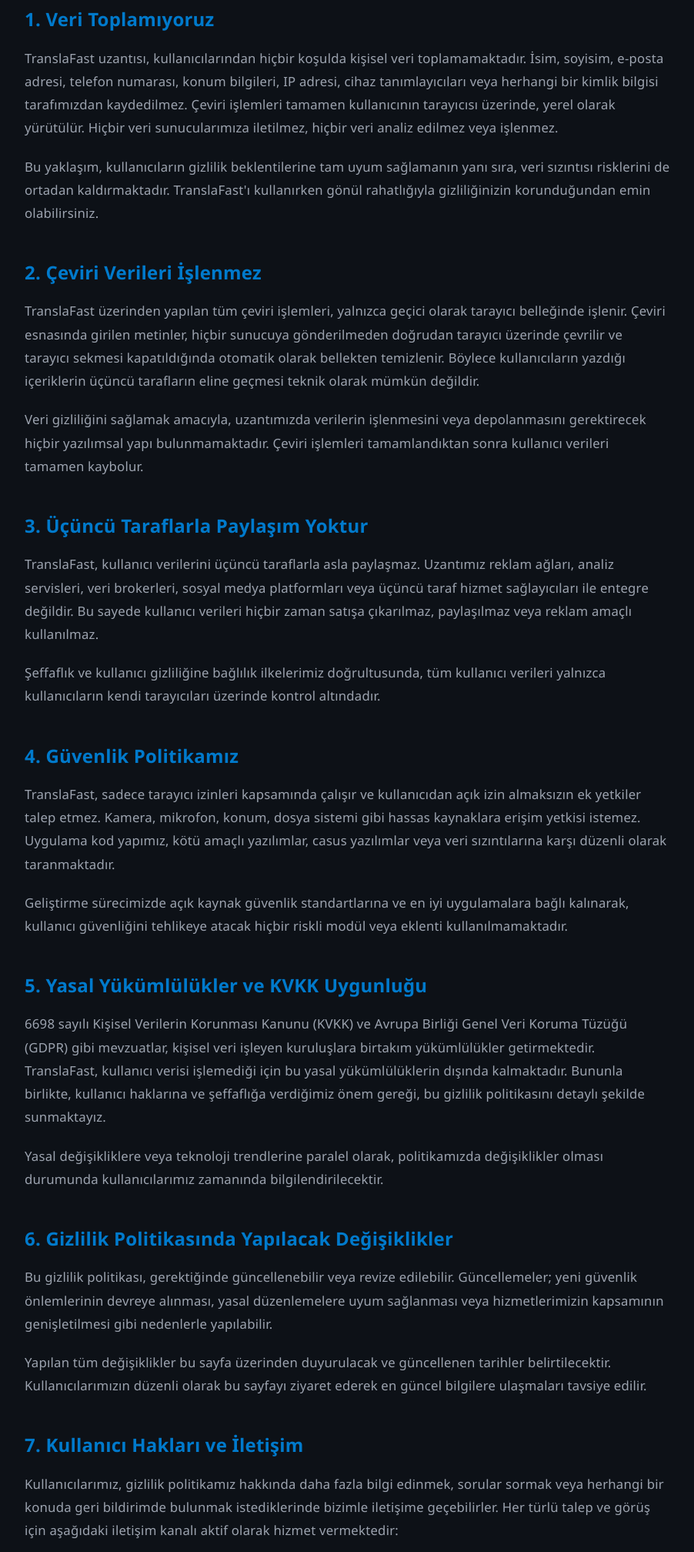
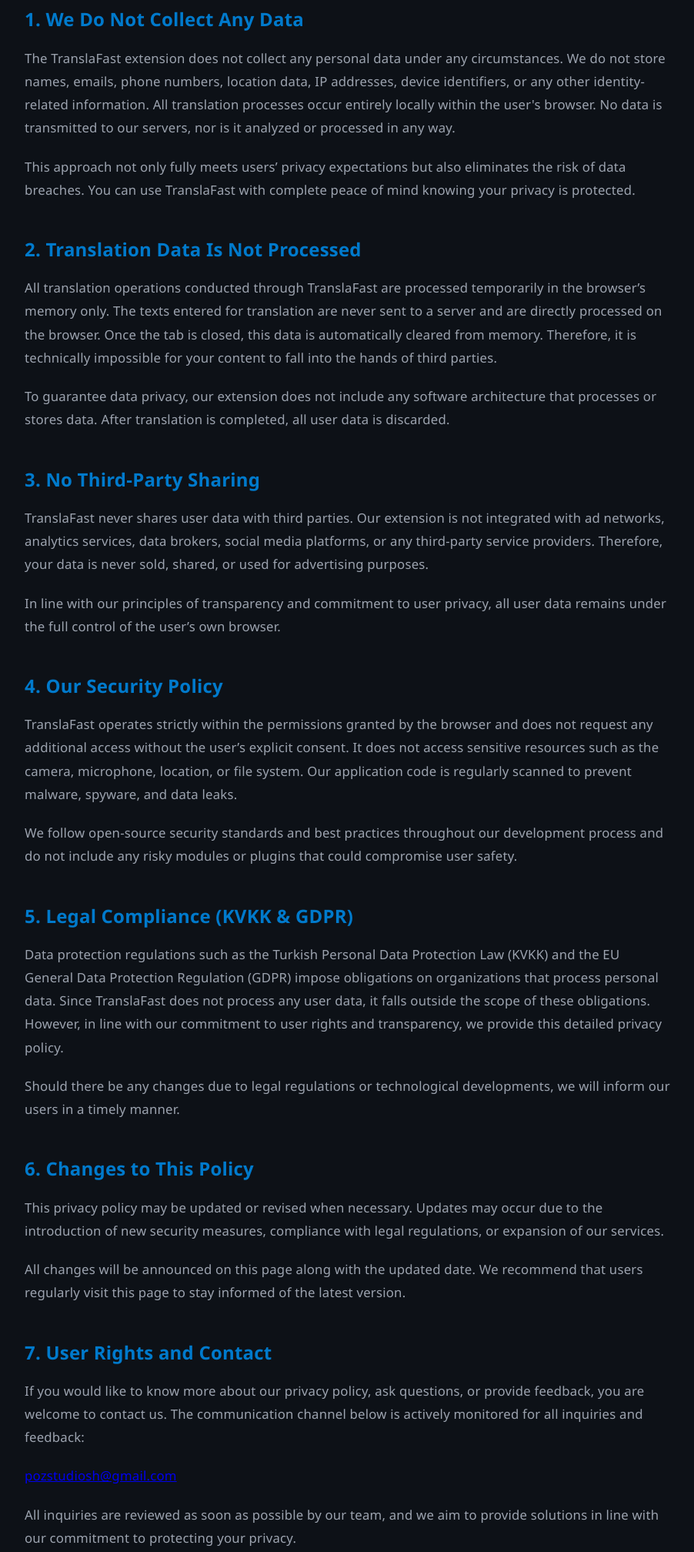
Before and after one commit to pozstudiox/translafast-website, a website: page privacy.html in a window 1280 px wide. Shown: the part 323-2339 px from the top of the page at 77% size, without its empty margins (188-1090 px from the left). Drawn offline with Linux system fonts and the light colour scheme.

Commit message:
Update privacy.html

```diff
--- a/privacy.html
+++ b/privacy.html
@@ -1,9 +1,9 @@
 <!DOCTYPE html>
-<html lang="tr">
+<html lang="en">
 <head>
   <meta charset="UTF-8" />
   <meta name="viewport" content="width=device-width, initial-scale=1.0"/>
-  <title>Gizlilik Politikası | TranslaFast</title>
+  <title>Privacy Policy | TranslaFast</title>
   <link rel="stylesheet" href="style.css" />
   <style>
     body {
@@ -96,47 +96,47 @@
         <span class="logo-text">TranslaFast</span>
       </a>
       <div class="navbar-right">
-        Gizlilik Politikası
+        Privacy Policy
       </div>
     </div>
   </nav>
 
   <!-- CONTENT -->
   <div class="privacy-container">
-    <p>TranslaFast olarak, kullanıcılarımızın kişisel gizliliğini ve veri güvenliğini en üst düzeyde koruma ilkesine bağlıyız. Bu gizlilik politikası, uzantımızın nasıl çalıştığını, kullanıcı verilerine nasıl yaklaştığını ve kullanıcı bilgilerinin korunması adına hangi önlemleri aldığımızı kapsamlı bir şekilde açıklamaktadır.</p>
+    <p>At TranslaFast, we are committed to protecting the privacy and data security of our users to the highest standard. This privacy policy provides a comprehensive explanation of how our extension works, how we approach user data, and what measures we take to protect it.</p>
 
-    <h2>1. Veri Toplamıyoruz</h2>
-    <p>TranslaFast uzantısı, kullanıcılarından hiçbir koşulda kişisel veri toplamamaktadır. İsim, soyisim, e-posta adresi, telefon numarası, konum bilgileri, IP adresi, cihaz tanımlayıcıları veya herhangi bir kimlik bilgisi tarafımızdan kaydedilmez. Çeviri işlemleri tamamen kullanıcının tarayıcısı üzerinde, yerel olarak yürütülür. Hiçbir veri sunucularımıza iletilmez, hiçbir veri analiz edilmez veya işlenmez.</p>
-    <p>Bu yaklaşım, kullanıcıların gizlilik beklentilerine tam uyum sağlamanın yanı sıra, veri sızıntısı risklerini de ortadan kaldırmaktadır. TranslaFast'ı kullanırken gönül rahatlığıyla gizliliğinizin korunduğundan emin olabilirsiniz.</p>
+    <h2>1. We Do Not Collect Any Data</h2>
+    <p>The TranslaFast extension does not collect any personal data under any circumstances. We do not store names, emails, phone numbers, location data, IP addresses, device identifiers, or any other identity-related information. All translation processes occur entirely locally within the user's browser. No data is transmitted to our servers, nor is it analyzed or processed in any way.</p>
+    <p>This approach not only fully meets users’ privacy expectations but also eliminates the risk of data breaches. You can use TranslaFast with complete peace of mind knowing your privacy is protected.</p>
 
-    <h2>2. Çeviri Verileri İşlenmez</h2>
-    <p>TranslaFast üzerinden yapılan tüm çeviri işlemleri, yalnızca geçici olarak tarayıcı belleğinde işlenir. Çeviri esnasında girilen metinler, hiçbir sunucuya gönderilmeden doğrudan tarayıcı üzerinde çevrilir ve tarayıcı sekmesi kapatıldığında otomatik olarak bellekten temizlenir. Böylece kullanıcıların yazdığı içeriklerin üçüncü tarafların eline geçmesi teknik olarak mümkün değildir.</p>
-    <p>Veri gizliliğini sağlamak amacıyla, uzantımızda verilerin işlenmesini veya depolanmasını gerektirecek hiçbir yazılımsal yapı bulunmamaktadır. Çeviri işlemleri tamamlandıktan sonra kullanıcı verileri tamamen kaybolur.</p>
+    <h2>2. Translation Data Is Not Processed</h2>
+    <p>All translation operations conducted through TranslaFast are processed temporarily in the browser’s memory only. The texts entered for translation are never sent to a server and are directly processed on the browser. Once the tab is closed, this data is automatically cleared from memory. Therefore, it is technically impossible for your content to fall into the hands of third parties.</p>
+    <p>To guarantee data privacy, our extension does not include any software architecture that processes or stores data. After translation is completed, all user data is discarded.</p>
 
-    <h2>3. Üçüncü Taraflarla Paylaşım Yoktur</h2>
-    <p>TranslaFast, kullanıcı verilerini üçüncü taraflarla asla paylaşmaz. Uzantımız reklam ağları, analiz servisleri, veri brokerleri, sosyal medya platformları veya üçüncü taraf hizmet sağlayıcıları ile entegre değildir. Bu sayede kullanıcı verileri hiçbir zaman satışa çıkarılmaz, paylaşılmaz veya reklam amaçlı kullanılmaz.</p>
-    <p>Şeffaflık ve kullanıcı gizliliğine bağlılık ilkelerimiz doğrultusunda, tüm kullanıcı verileri yalnızca kullanıcıların kendi tarayıcıları üzerinde kontrol altındadır.</p>
+    <h2>3. No Third-Party Sharing</h2>
+    <p>TranslaFast never shares user data with third parties. Our extension is not integrated with ad networks, analytics services, data brokers, social media platforms, or any third-party service providers. Therefore, your data is never sold, shared, or used for advertising purposes.</p>
+    <p>In line with our principles of transparency and commitment to user privacy, all user data remains under the full control of the user’s own browser.</p>
 
-    <h2>4. Güvenlik Politikamız</h2>
-    <p>TranslaFast, sadece tarayıcı izinleri kapsamında çalışır ve kullanıcıdan açık izin almaksızın ek yetkiler talep etmez. Kamera, mikrofon, konum, dosya sistemi gibi hassas kaynaklara erişim yetkisi istemez. Uygulama kod yapımız, kötü amaçlı yazılımlar, casus yazılımlar veya veri sızıntılarına karşı düzenli olarak taranmaktadır.</p>
-    <p>Geliştirme sürecimizde açık kaynak güvenlik standartlarına ve en iyi uygulamalara bağlı kalınarak, kullanıcı güvenliğini tehlikeye atacak hiçbir riskli modül veya eklenti kullanılmamaktadır.</p>
+    <h2>4. Our Security Policy</h2>
+    <p>TranslaFast operates strictly within the permissions granted by the browser and does not request any additional access without the user’s explicit consent. It does not access sensitive resources such as the camera, microphone, location, or file system. Our application code is regularly scanned to prevent malware, spyware, and data leaks.</p>
+    <p>We follow open-source security standards and best practices throughout our development process and do not include any risky modules or plugins that could compromise user safety.</p>
 
-    <h2>5. Yasal Yükümlülükler ve KVKK Uygunluğu</h2>
-    <p>6698 sayılı Kişisel Verilerin Korunması Kanunu (KVKK) ve Avrupa Birliği Genel Veri Koruma Tüzüğü (GDPR) gibi mevzuatlar, kişisel veri işleyen kuruluşlara birtakım yükümlülükler getirmektedir. TranslaFast, kullanıcı verisi işlemediği için bu yasal yükümlülüklerin dışında kalmaktadır. Bununla birlikte, kullanıcı haklarına ve şeffaflığa verdiğimiz önem gereği, bu gizlilik politikasını detaylı şekilde sunmaktayız.</p>
-    <p>Yasal değişikliklere veya teknoloji trendlerine paralel olarak, politikamızda değişiklikler olması durumunda kullanıcılarımız zamanında bilgilendirilecektir.</p>
+    <h2>5. Legal Compliance (KVKK & GDPR)</h2>
+    <p>Data protection regulations such as the Turkish Personal Data Protection Law (KVKK) and the EU General Data Protection Regulation (GDPR) impose obligations on organizations that process personal data. Since TranslaFast does not process any user data, it falls outside the scope of these obligations. However, in line with our commitment to user rights and transparency, we provide this detailed privacy policy.</p>
+    <p>Should there be any changes due to legal regulations or technological developments, we will inform our users in a timely manner.</p>
 
-    <h2>6. Gizlilik Politikasında Yapılacak Değişiklikler</h2>
-    <p>Bu gizlilik politikası, gerektiğinde güncellenebilir veya revize edilebilir. Güncellemeler; yeni güvenlik önlemlerinin devreye alınması, yasal düzenlemelere uyum sağlanması veya hizmetlerimizin kapsamının genişletilmesi gibi nedenlerle yapılabilir.</p>
-    <p>Yapılan tüm değişiklikler bu sayfa üzerinden duyurulacak ve güncellenen tarihler belirtilecektir. Kullanıcılarımızın düzenli olarak bu sayfayı ziyaret ederek en güncel bilgilere ulaşmaları tavsiye edilir.</p>
+    <h2>6. Changes to This Policy</h2>
+    <p>This privacy policy may be updated or revised when necessary. Updates may occur due to the introduction of new security measures, compliance with legal regulations, or expansion of our services.</p>
+    <p>All changes will be announced on this page along with the updated date. We recommend that users regularly visit this page to stay informed of the latest version.</p>
 
-    <h2>7. Kullanıcı Hakları ve İletişim</h2>
-    <p>Kullanıcılarımız, gizlilik politikamız hakkında daha fazla bilgi edinmek, sorular sormak veya herhangi bir konuda geri bildirimde bulunmak istediklerinde bizimle iletişime geçebilirler. Her türlü talep ve görüş için aşağıdaki iletişim kanalı aktif olarak hizmet vermektedir:</p>
+    <h2>7. User Rights and Contact</h2>
+    <p>If you would like to know more about our privacy policy, ask questions, or provide feedback, you are welcome to contact us. The communication channel below is actively monitored for all inquiries and feedback:</p>
     <p><a href="mailto:pozstudiosh@gmail.com">pozstudiosh@gmail.com</a></p>
-    <p>Gelen talepler, ilgili ekiplerimiz tarafından en kısa sürede incelenmekte ve kullanıcılarımızın gizliliğini koruma önceliğimiz doğrultusunda çözüm üretilmektedir.</p>
+    <p>All inquiries are reviewed as soon as possible by our team, and we aim to provide solutions in line with our commitment to protecting your privacy.</p>
 
     <hr style="margin-top: 40px; border: 1px solid rgba(255,255,255,0.06);">
     <p style="text-align: center; font-size: 0.95rem; color: var(--color-muted); margin-top: 30px;">
-      © 2025 TranslaFast. Tüm hakları saklıdır.
+      © 2025 TranslaFast. All rights reserved.
     </p>
   </div>
 
```
